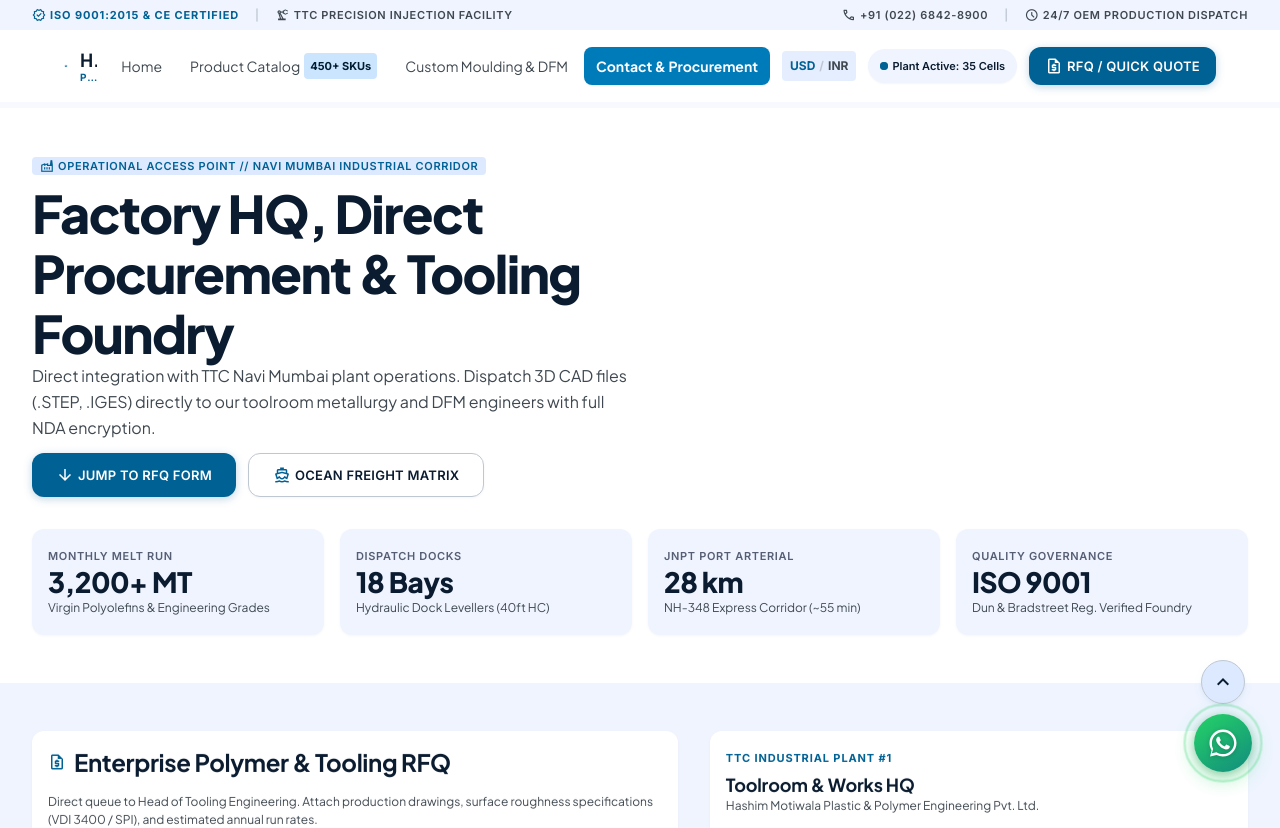
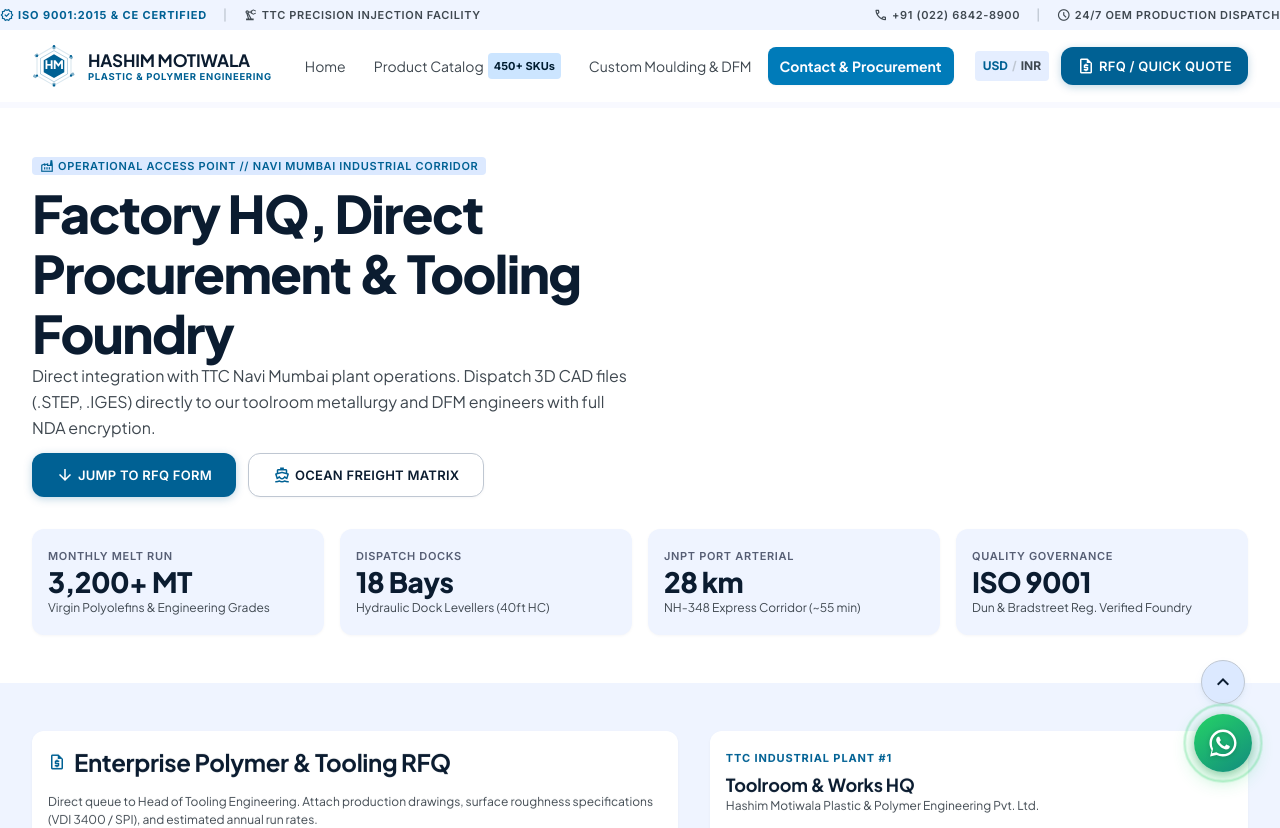
Before and after one commit to Egxie87/Hashimmotiwala, a React (Vite) app: page /contact in a window 1280 px wide. Shown: the top 828 px of the page. Built offline with nearby package versions, Linux system fonts and the light colour scheme.

Commit message:
Fix navbar logo visibility, update WhatsApp contact number, and fix build error

```diff
--- a/src/components/Header.css
+++ b/src/components/Header.css
@@ -21,7 +21,6 @@
 /* Top Bar */
 .header-topbar {
   background: var(--surface-container-low);
-  padding: 0 var(--gutter-desktop);
 }
 
 .header-topbar-inner {
@@ -70,7 +69,7 @@
 
 /* Main Header */
 .header-main {
-  padding: 0 var(--gutter-desktop);
+  width: 100%;
 }
 
 .header-main-inner {
@@ -88,43 +87,41 @@
   display: flex;
   align-items: center;
   gap: var(--space-sm);
-  min-width: 0;
-  flex-shrink: 1;
+  flex-shrink: 0;
+  min-width: max-content;
   text-decoration: none;
-  overflow: hidden;
+}
+
+.header-brand svg {
+  flex-shrink: 0;
 }
 
 .brand-text {
   display: flex;
   flex-direction: column;
-  min-width: 0;
-  overflow: hidden;
+  flex-shrink: 0;
 }
 
 .brand-name {
   font-family: var(--font-display);
-  font-size: 18px;
+  font-size: 17px;
   font-weight: 700;
   letter-spacing: -0.01em;
   text-transform: uppercase;
   color: var(--on-surface);
   line-height: 1.2;
   white-space: nowrap;
-  overflow: hidden;
-  text-overflow: ellipsis;
 }
 
 .brand-tagline {
   font-family: var(--font-mono);
-  font-size: 10px;
+  font-size: 9.5px;
   font-weight: 700;
-  letter-spacing: 0.08em;
+  letter-spacing: 0.07em;
   text-transform: uppercase;
   color: var(--primary);
   line-height: 1.2;
   white-space: nowrap;
-  overflow: hidden;
-  text-overflow: ellipsis;
 }
 
 /* Nav */
@@ -394,6 +391,36 @@
 }
 
 /* Responsive Breakpoints */
+@media (max-width: 1320px) {
+  .plant-status {
+    display: none;
+  }
+}
+
+@media (max-width: 1200px) {
+  .currency-toggle {
+    display: none;
+  }
+  .header-nav {
+    gap: 2px;
+  }
+  .nav-link {
+    padding: 0.5rem 0.55rem;
+    font-size: 13.5px;
+  }
+}
+
+@media (max-width: 1080px) {
+  .nav-link {
+    padding: 0.45rem 0.45rem;
+    font-size: 13px;
+  }
+  .btn-rfq {
+    padding: 0.5rem 0.75rem;
+    font-size: 13px;
+  }
+}
+
 @media (max-width: 1023px) {
   .header-nav {
     display: none !important;
@@ -421,7 +448,7 @@
   }
 
   .header-main {
-    padding: 0 14px;
+    padding: 0;
   }
 
   .header-main-inner {
--- a/src/components/Logo.tsx
+++ b/src/components/Logo.tsx
@@ -14,6 +14,7 @@ const Logo: React.FC<LogoProps> = ({ size = 44, className = '' }) => (
     xmlns="http://www.w3.org/2000/svg"
     className={className}
     aria-label="Hashim Motiwala Plastics & Polymer Engineering"
+    style={{ flexShrink: 0 }}
   >
     {/* Outer hexagonal ring — representing polymer molecular structure */}
     <path
--- a/src/components/WhatsAppButton.tsx
+++ b/src/components/WhatsAppButton.tsx
@@ -1,4 +1,4 @@
-import React, { useState } from 'react';
+import React from 'react';
 import './WhatsAppButton.css';
 
 interface WhatsAppButtonProps {
@@ -7,19 +7,14 @@ interface WhatsAppButtonProps {
 }
 
 const WhatsAppButton: React.FC<WhatsAppButtonProps> = ({
-  phoneNumber = '919820012345',
+  phoneNumber = '923062215149',
   defaultMessage = 'Hello Hashim Motiwala Plastics, I would like to inquire about mould tooling and precision injection moulding.'
 }) => {
-  const [isHovered, setIsHovered] = useState(false);
-
-  const whatsappUrl = `https://wa.me/${phoneNumber}?text=${encodeURIComponent(defaultMessage)}`;
+  const cleanNumber = phoneNumber.replace(/\D/g, '');
+  const whatsappUrl = `https://wa.me/${cleanNumber}?text=${encodeURIComponent(defaultMessage)}`;
 
   return (
-    <div
-      className="whatsapp-float-container"
-      onMouseEnter={() => setIsHovered(true)}
-      onMouseLeave={() => setIsHovered(false)}
-    >
+    <div className="whatsapp-float-container">
       {/* Tooltip / Expanded pill */}
       <a
         href={whatsappUrl}
```
